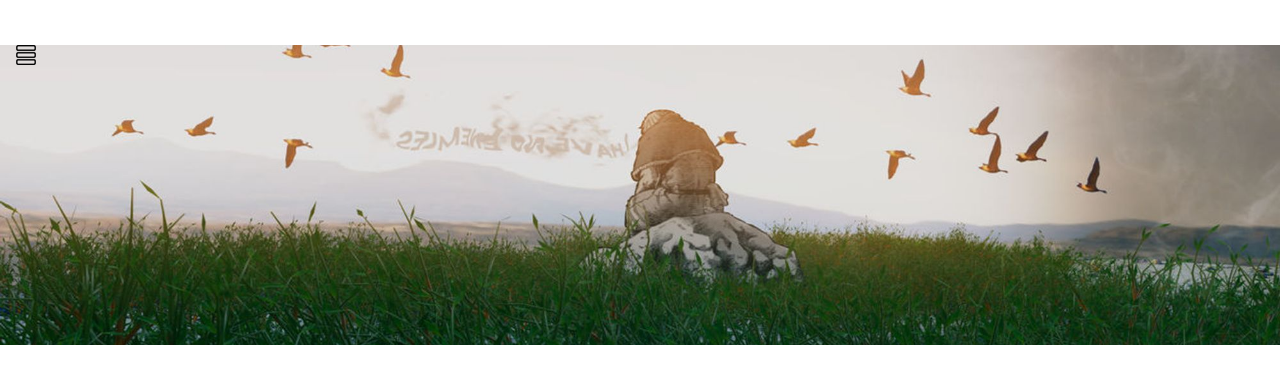
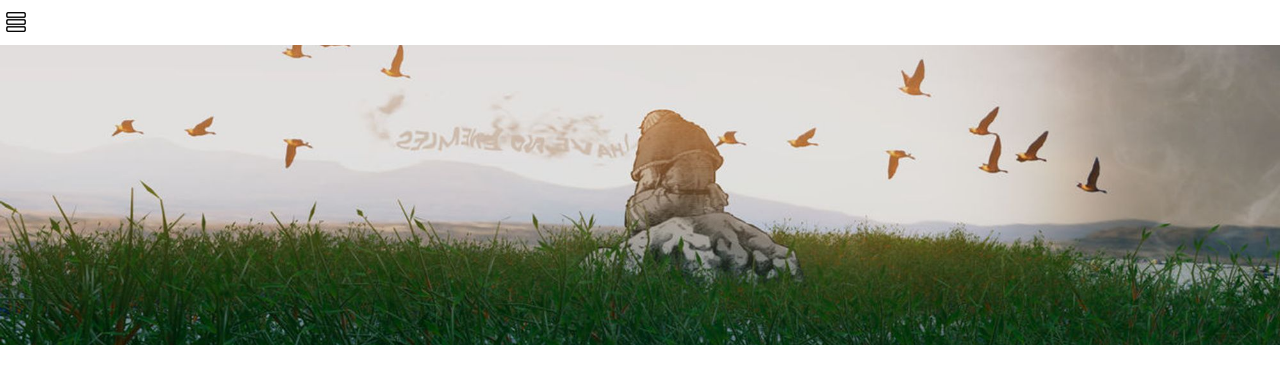
Before and after one commit to BrianoFelps/ProjetoIntegradorWEB, a React (Vite) app: page / in a window 1280 px wide. Shown: the top 384 px of the page. Built offline with nearby package versions, Linux system fonts and the light colour scheme.

Commit message:
alteracoes

```diff
--- a/src/Components/tripleBar.css
+++ b/src/Components/tripleBar.css
@@ -1,13 +1,16 @@
-
-
-#Bars:hover{
-    outline: 10px solid rgba(0, 0, 0, 0.5);
+#tripleBar{
+    display: flex;
+    align-items: center;
+    width: 30px;
+    height: 30px;
+    position: relative;
+    bottom: 12.6%;
+    left: .5%;
 }
 
 #Bars{
     width: 20px;
     height: 20px;
-    margin: 16px;
     background: url(../assets/menu-tres-barras-destacadas.png) no-repeat;
     background-size: cover;
     cursor: pointer;
```
